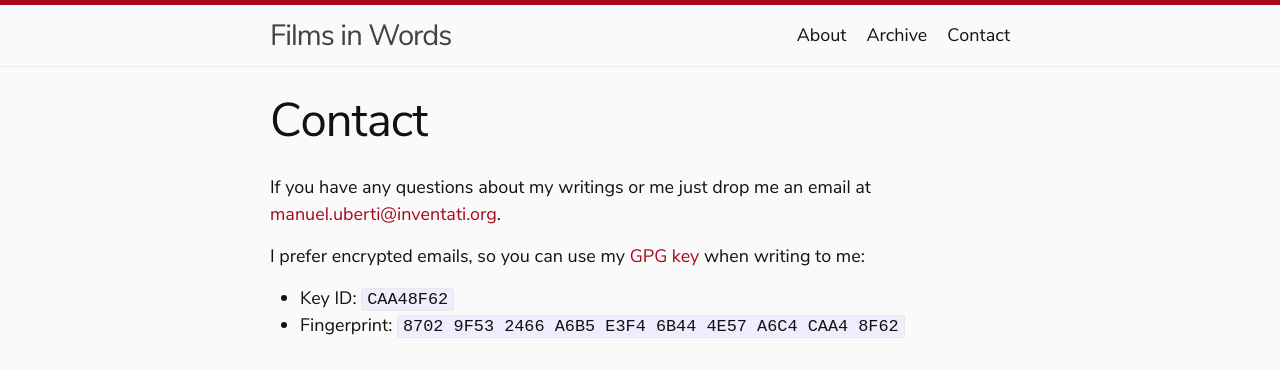
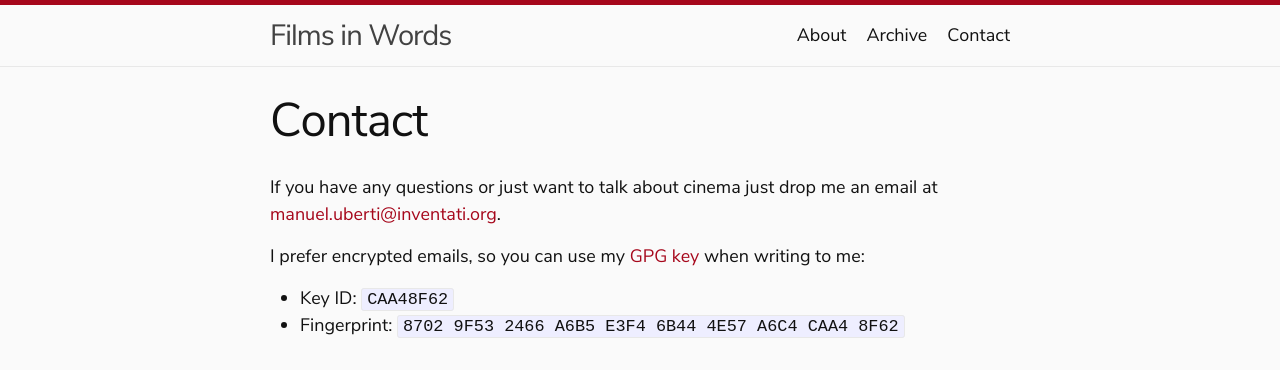
Before and after one commit to manuel-uberti/filmsinwords, a Jekyll site: the page built from contact.md, in a window 1280 px wide. Shown: the top 370 px of the page. Built offline with Jekyll 4.4.1, drawn with Linux system fonts in a browser that asks for light colours.

Commit message:
Rephrase paragraph

```diff
--- a/contact.md
+++ b/contact.md
@@ -4,8 +4,8 @@
 permalink: /contact/
 ---
 
-If you have any questions about my writings or me just drop me an email at
-[manuel.uberti@inventati.org](mailto:manuel.uberti@inventati.org).
+If you have any questions or just want to talk about cinema just drop me an
+email at [manuel.uberti@inventati.org](mailto:manuel.uberti@inventati.org).
 
 I prefer encrypted emails, so you can use my [GPG
 key](https://github.com/manuel-uberti/filmsinwords/blob/master/pubkey.txt)
```
